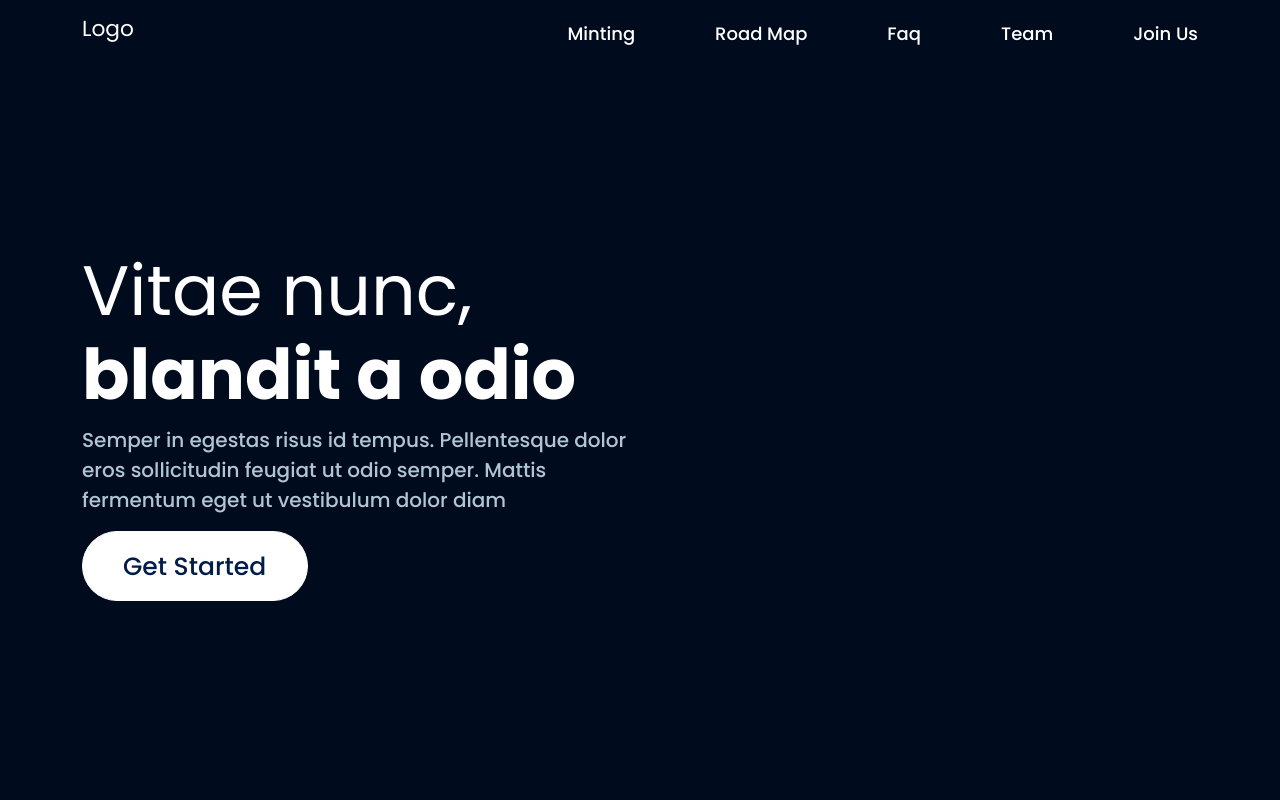
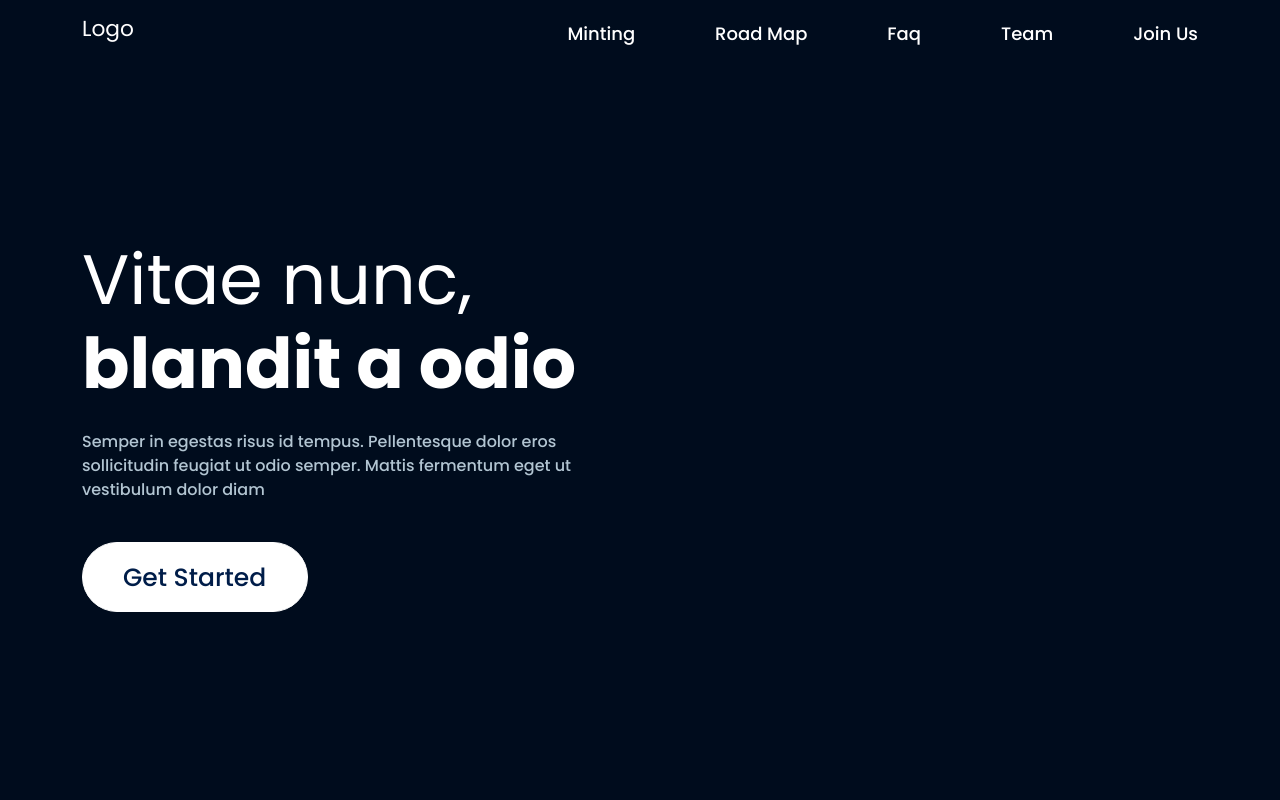
Before and after one commit to Vishalmanglaw453/Buddy-bullies, a website built with Vite: page index.html in a window 1280 px wide. Shown: the top 800 px of the page. Built offline with nearby package versions, Linux system fonts and the light colour scheme; files whose address does not match are found by name.

Commit message:
spacing mistake done

```diff
--- a/index.html
+++ b/index.html
@@ -11,8 +11,8 @@
   <link rel="shortcut icon" href="./images/a8782abe03efd9be473dcc83fb5060f8.gif" type="image/x-icon">
 </head>
 
-<body class="bg_color ">
-  <section class="bg_img vh-100 d-flex flex-column">
+ <body class="bg_color ">
+   <section class="bg_img vh-100 d-flex flex-column">
     <div class="container pt-3">
       <div class="nav-box d-flex justify-content-between align-items-center bg-filter">
         <h2 class="white fs_lg fw_400 ff_poppins">Logo</h2>
@@ -33,11 +33,11 @@
     <div class="container d-flex flex-column justify-content-center flex-grow-1">
       <h2 class="text_w"><span class="white ff_poppins fs_4xl fw_400">Vitae nunc, </span><span
           class="white ff_poppins fs_4xl fw_700">blandit a odio</span></h2>
-      <p class="lite_white fs_md fw_500 ff_poppins paragraph_1">Semper in egestas risus id tempus. Pellentesque dolor
+      <p class="lite_white fs_md fw_500 ff_poppins paragraph_1 pt-3">Semper in egestas risus id tempus. Pellentesque dolor
         eros sollicitudin feugiat ut odio semper. Mattis
         fermentum eget ut vestibulum dolor diam</p>
       <div>
-        <button class="ff_poppins fs_xl fw_500  get_btn">Get Started</button>
+        <button class="ff_poppins fs_xl fw_500  get_btn mt-4">Get Started</button>
       </div>
     </div>
   </section>
@@ -341,7 +341,7 @@
         </div>
       </div>
     </div>
-  </footer>
+</footer>
 
   <script src="https://cdn.jsdelivr.net/npm/bootstrap@5.3.2/dist/js/bootstrap.bundle.min.js"
     integrity="sha384-C6RzsynM9kWDrMNeT87bh95OGNyZPhcTNXj1NW7RuBCsyN/o0jlpcV8Qyq46cDfL"
--- a/root.css
+++ b/root.css
@@ -97,6 +97,20 @@
 .ff_poppins {
     font-family: "poppins", sans-serif;
 }
+@media (max-width:1400px) {
+    :root{
+        --fs_xsm: 14px;
+        --fs_2xsm: 16px;
+        --fs_sm: 18px;
+        --fs_md: 16px;
+        --fs_lg: 21.744px;
+        --fs_xl: 25px;
+        --fs_2xl: 23px;
+        --fs_3xl: 36px;
+        --fs_4xl: 70px;
+    }
+
+}
 
 @media (max-width:1200px) {
     :root{
@@ -121,7 +135,7 @@
         --fs_lg: 21.744px;
         --fs_xl: 25px;
         --fs_2xl: 16px;
-        --fs_3xl: 50px;
+        --fs_3xl: 28px;
         --fs_4xl: 70px;
     }
 
--- a/style.css
+++ b/style.css
@@ -101,7 +101,7 @@
 .card_1 {
   max-width: 426px;
   width: 100%;
-  height: 511px;
+  height: 527px;
   flex-shrink: 0;
   border-radius: 20px;
   background-color: #031227;
```
Also changed, not shown: images/Rectangle 21.png (added).
